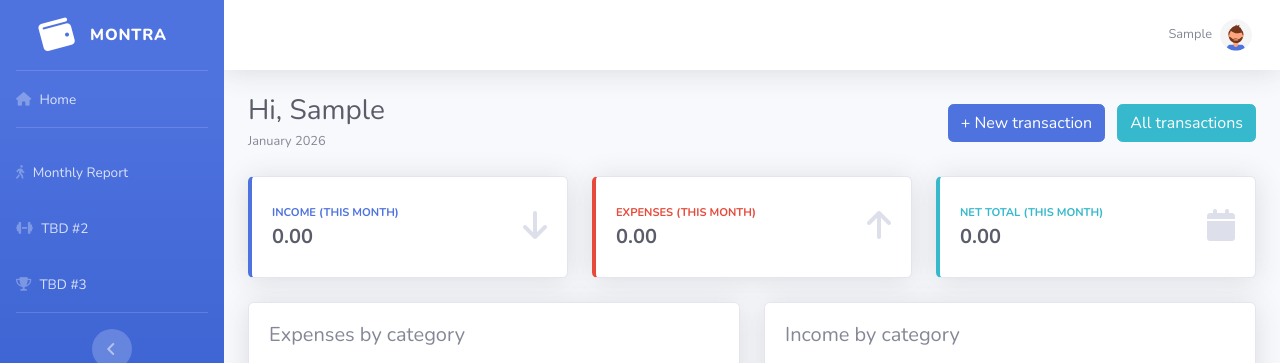
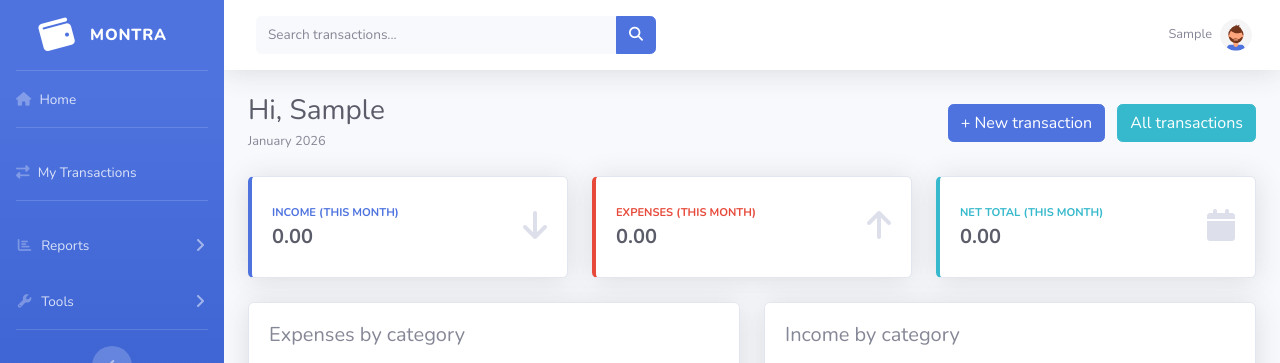
Before and after one commit to SlavicPixel/montra, a Django app: page / in a window 1280 px wide. Shown: the top 363 px of the page. Run offline with Django 5.2, Linux system fonts and the light colour scheme; the visitor is signed in with stand-in values (Sample User, id 1); data that the repository does not hold is empty; some libraries are stand-ins or nearby versions.

Commit message:
UI: add sidebar menus and topbar transaction search

```diff
--- a/transactions/templates/transactions/base.html
+++ b/transactions/templates/transactions/base.html
@@ -57,17 +57,41 @@
             <hr class="sidebar-divider">
 
             <li class="nav-item">
-                <a class="nav-link" href="{% url 'monthly_report' %}">
-                    <i class="fa-solid fa-person-walking"></i>
-                    <span>Monthly Report</span></a>
-                <a class="nav-link" href="">
-                    <i class="fa-solid fa-dumbbell"></i>
-                    <span>TBD #2</span></a>
-                <a class="nav-link" href="">
-                    <i class="fa-solid fa-trophy"></i>
-                    <span>TBD #3</span></a>
+                <a class="nav-link" href="{% url "transaction-list" %}">
+                    <i class="fa-solid fa-exchange-alt"></i>
+                    <span>My Transactions</span></a>
+
+            </li>
+            <!-- Divider -->
+            <hr class="sidebar-divider">
+
+            <li class="nav-item">
+                <a class="nav-link collapsed" href="#" data-toggle="collapse" data-target="#collapseTwo"
+                    aria-expanded="true" aria-controls="collapseTwo">
+                    <i class="fas fa-fw fa-chart-bar"></i>
+                    <span>Reports</span>
+                </a>
+                <div id="collapseTwo" class="collapse" aria-labelledby="headingTwo" data-parent="#accordionSidebar">
+                    <div class="bg-white py-2 collapse-inner rounded">
+                        <a class="collapse-item" href="{% url 'monthly_report' %}">Monthly Report</a>
+                        <a class="collapse-item" href="cards.html">Yearly Report</a>
+                    </div>
+                </div>
             </li>
 
+            <li class="nav-item">
+                <a class="nav-link collapsed" href="#" data-toggle="collapse" data-target="#collapseUtilities"
+                    aria-expanded="true" aria-controls="collapseUtilities">
+                    <i class="fas fa-fw fa-wrench"></i>
+                    <span>Tools</span>
+                </a>
+                <div id="collapseUtilities" class="collapse" aria-labelledby="headingUtilities"
+                    data-parent="#accordionSidebar">
+                    <div class="bg-white py-2 collapse-inner rounded">
+                        <a class="collapse-item" href="{% url 'currency-dashboard' %}">Exchange Rates</a>
+                    </div>
+                </div>
+            </li>
 
             <!-- Divider -->
             <hr class="sidebar-divider d-none d-md-block">
@@ -99,7 +123,27 @@
                           {% endif %}
                         {% endfor %}
                       </ol> -->
-
+                    <form
+                        class="d-none d-sm-inline-block form-inline mr-auto ml-md-3 my-2 my-md-0 mw-100 navbar-search"
+                        action="{% url 'transaction-list' %}"
+                        method="get"
+                    >
+                        <div class="input-group">
+                            <input
+                                type="text"
+                                name="q"
+                                class="form-control bg-light border-0 small"
+                                placeholder="Search transactions..."
+                                aria-label="Search transactions"
+                                value="{{ request.GET.q|default_if_none:'' }}"
+                            >
+                            <div class="input-group-append">
+                                <button class="btn btn-primary" type="submit">
+                                    <i class="fas fa-search fa-sm"></i>
+                                </button>
+                            </div>
+                        </div>
+                    </form>
 
                     <!-- Sidebar Toggle (Topbar) -->
                     <button id="sidebarToggleTop" class="btn btn-link d-md-none rounded-circle mr-3">
@@ -120,14 +164,14 @@
                             <!-- Dropdown - User Information -->
                             <div class="dropdown-menu dropdown-menu-right shadow animated--grow-in"
                                 aria-labelledby="userDropdown">
-                                <a class="dropdown-item" href="">
+                                <!-- <a class="dropdown-item" href="">
                                     <i class="fas fa-user fa-sm fa-fw mr-2 text-gray-400"></i>
                                     Profile
                                 </a>
                                 <a class="dropdown-item" href="">
                                     <i class="fas fa-cogs fa-sm fa-fw mr-2 text-gray-400"></i>
                                     Settings
-                                </a>
+                                </a> -->
                                 <div class="dropdown-divider"></div>
                                 <a class="dropdown-item" href="#" data-toggle="modal" data-target="#logoutModal">
                                     <i class="fas fa-sign-out-alt fa-sm fa-fw mr-2 text-gray-400"></i>
```
